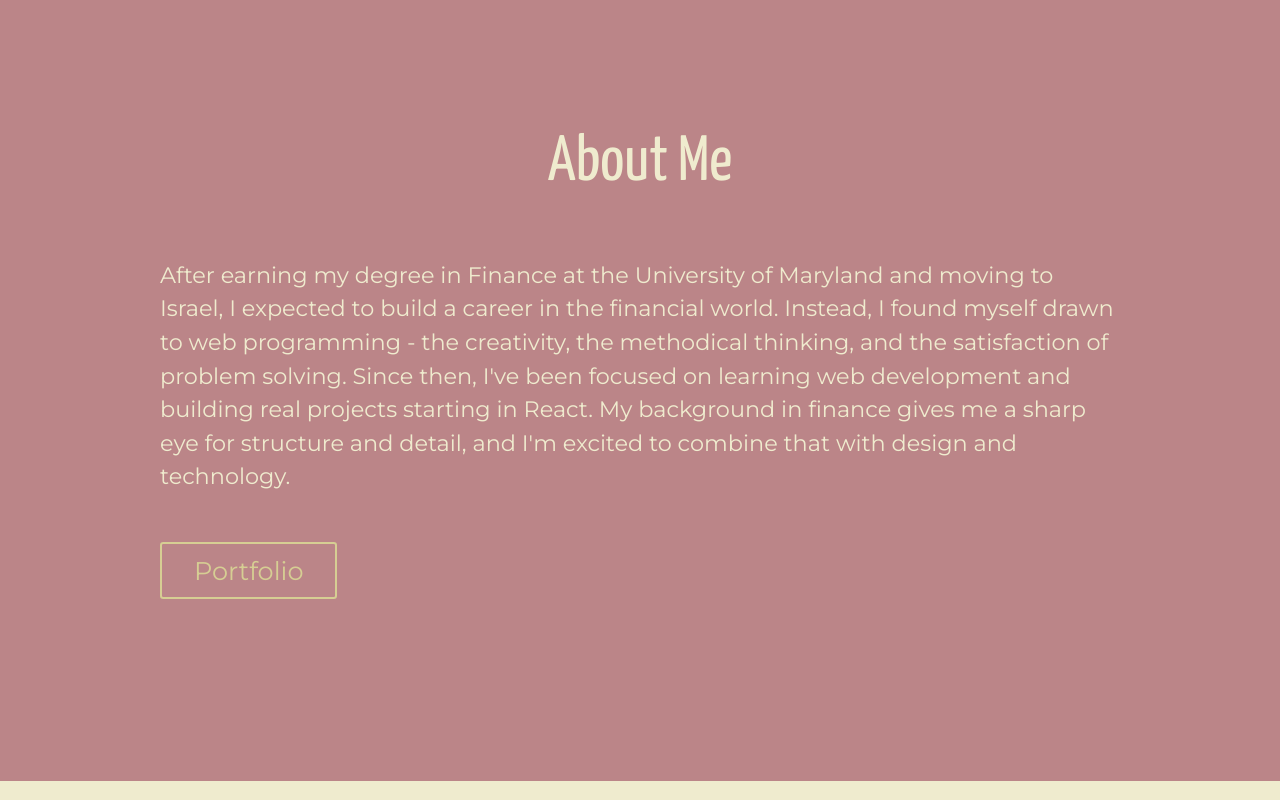
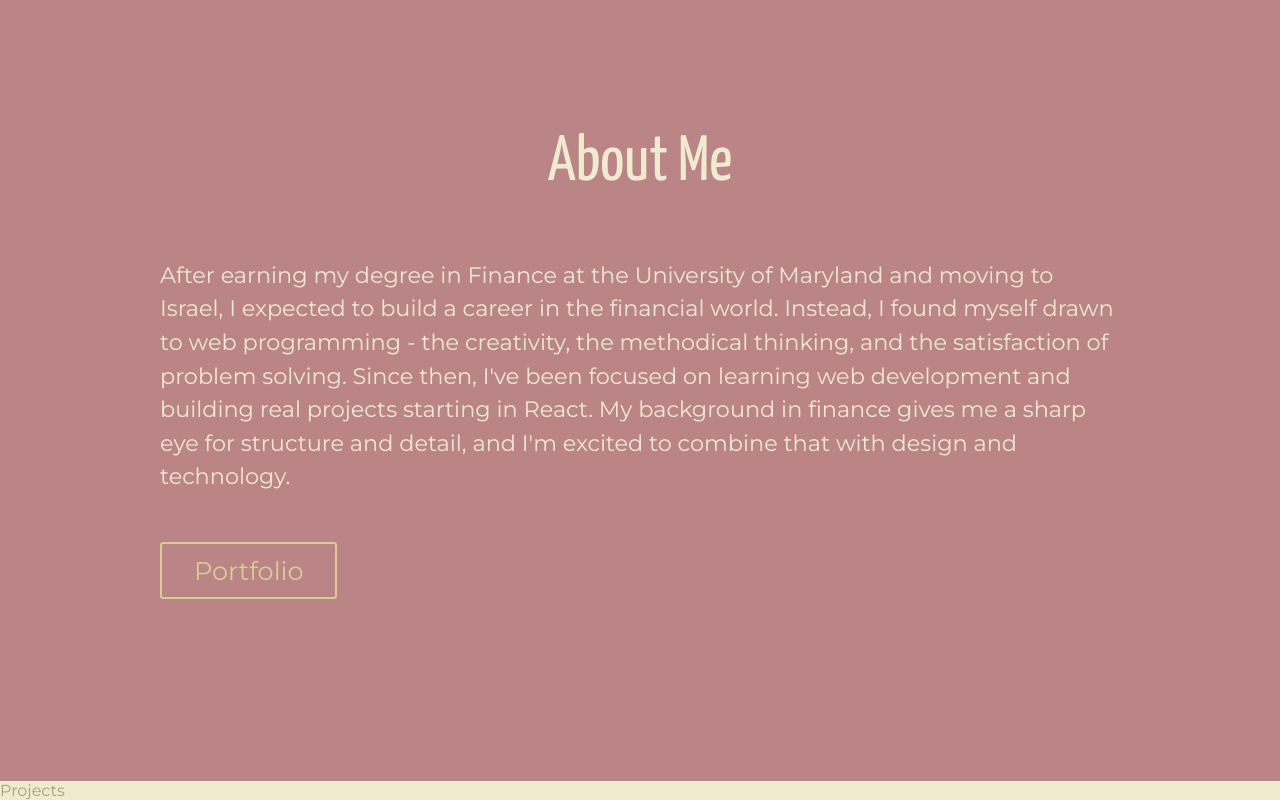
Before and after one commit to chavimiller/chavi-portfolio, a React (Vite) app: page / in a window 1280 px wide. Shown: the part 851-1651 px from the top of the page. Built offline with nearby package versions, Linux system fonts and the light colour scheme.

Commit message:
Create projects page component and project card component

```diff
--- a/src/App.jsx
+++ b/src/App.jsx
@@ -1,10 +1,12 @@
 import "./App.css";
 import About from "./components/About";
+import Projects from "./components/Projects";
 
 function App() {
   return (
     <>
       <About />
+      <Projects />
     </>
   );
 }
--- /dev/null
+++ b/src/components/Projects.jsx
@@ -0,0 +1,7 @@
+import React from "react";
+
+const Projects = () => {
+  return <div>Projects</div>;
+};
+
+export default Projects;
```
Also changed, not shown: src/components/Card.jsx (added).
